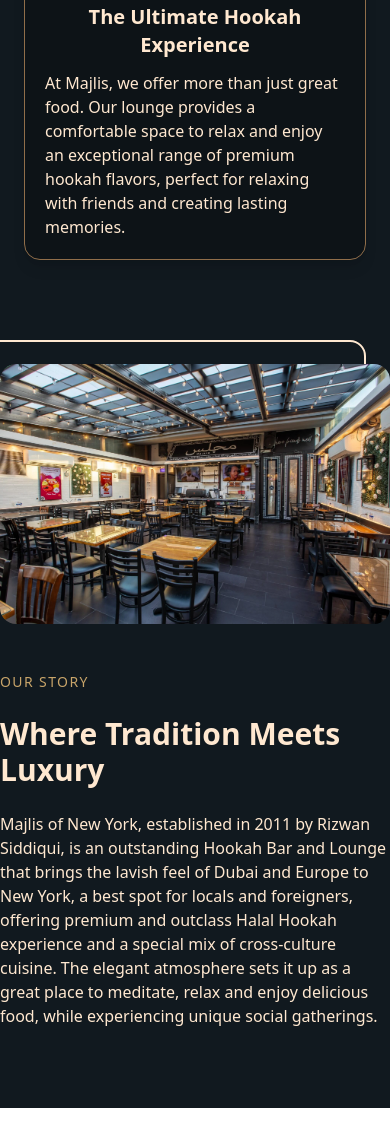
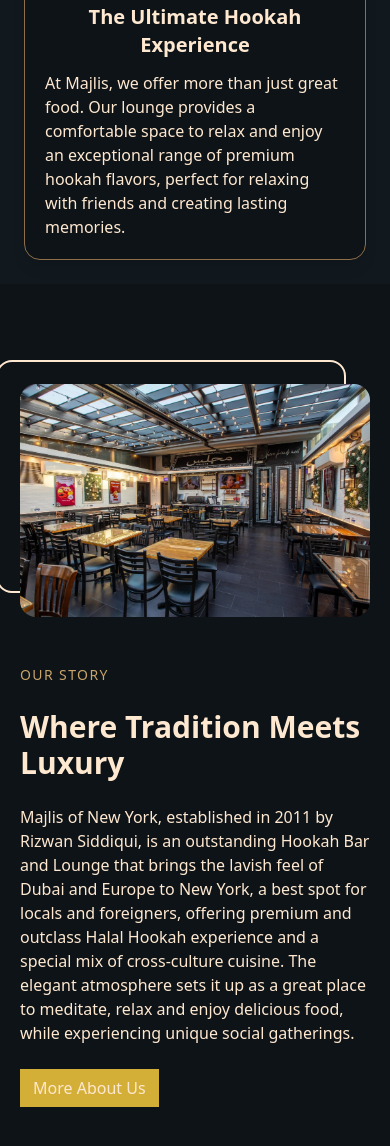
Before and after one commit to DevShahveer/majlis-of-ny, a website: page src/index.html in a window 390 px wide. Shown: the part 2721-3867 px from the top of the page. Before the commit the page ends 3829 px from the top, so only its background shows below. Drawn offline with Linux system fonts and the light colour scheme.

Commit message:
done with our story responsiveness

```diff
--- a/src/index.html
+++ b/src/index.html
@@ -308,13 +308,13 @@
 </section>
 
 <!-- Our Story -->
-<section id="ourstory" class="bg-[#11191f] py-20">
+<section id="ourstory" class="bg-[#0d1317] py-20">
 <!-- Wrapper container -->
- <div class="max-w-7xl mx-auto grid grid-cols-1 md:grid-cols-2 items-center gap-12 relative">
+ <div class="max-w-7xl mx-auto grid grid-cols-1 md:grid-cols-2 items-center gap-12 xl2560:gap-28 relative xs320:px-5 xs320:py-5 xs425:px-7 xs425:py-7">
   <!-- img -->
    <div class="relative">
     <!-- Main image -->
-     <img src="images/WhatsApp-Image-2025-01-06-at-14.44.06_20763d73-2048x1366.webp" alt="Majlis Interior" class="rounded-2xl relative z-10 w-full h-auto object-cover">
+     <img src="images/WhatsApp-Image-2025-01-06-at-14.44.06_20763d73-2048x1366.webp" alt="Majlis Interior" class="rounded-2xl relative z-10 w-full h-auto object-cover hover:brightness-150 transition-all ease-in-out duration-700">
      <!-- for decoration -->
        <div class="absolute -top-6 -left-6 w-full h-full border-2 border-[#ffe8d0] rounded-2xl z-0"></div>
    </div>
@@ -322,9 +322,12 @@
     <div class="ourstory-text text-[#ffe8d0] space-y-6 md:p-5 lg:p-7">
       <p class="uppercase tracking-widest text-sm text-[#c9a56a] lg:text-xl xl1440:text-2xl">Our Story</p>
       <!-- Heading -->
-       <h2 class="text-3xl md:text-4xl xl1440:text-5xl font-bold">Where Tradition Meets Luxury</h2>
+       <h2 class="text-3xl md:text-4xl xl1440:text-5xl font-bold xl2560:text-6xl">Where Tradition Meets Luxury</h2>
        <!-- story para graph -->
-        <p class="lg:text-xl xl1440:text-2xl text-[#ffe8d0]">Majlis of New York, established in 2011 by Rizwan Siddiqui, is an outstanding Hookah Bar and Lounge that brings the lavish feel of Dubai and Europe to New York, a best spot for locals and foreigners, offering premium and outclass Halal Hookah experience and a special mix of cross-culture cuisine. The elegant atmosphere sets it up as a great place to meditate, relax and enjoy delicious food, while experiencing unique social gatherings.</p>
+        <p class="lg:text-xl xl1440:text-2xl text-[#ffe8d0] xl2560:text-3xl">Majlis of New York, established in 2011 by Rizwan Siddiqui, is an outstanding Hookah Bar and Lounge that brings the lavish feel of Dubai and Europe to New York, a best spot for locals and foreigners, offering premium and outclass Halal Hookah experience and a special mix of cross-culture cuisine. The elegant atmosphere sets it up as a great place to meditate, relax and enjoy delicious food, while experiencing unique social gatherings.</p>
+        <div class="button">
+          <button class="border border-[#D4AF37] bg-[#D4AF37] xs320:px-3 xs320:py-1.5 lg:px-5 lg:py-2.5 xl1440:text-xl text-[#ffe8d0] hover:bg-[#0d1317] hover:text-white hover:scale-105 transition-all ease-in-out duration-500 font-medium">More About Us</button>
+        </div>
     </div>
  </div>
 </section>
```
Also changed, not shown: src/output.css.
